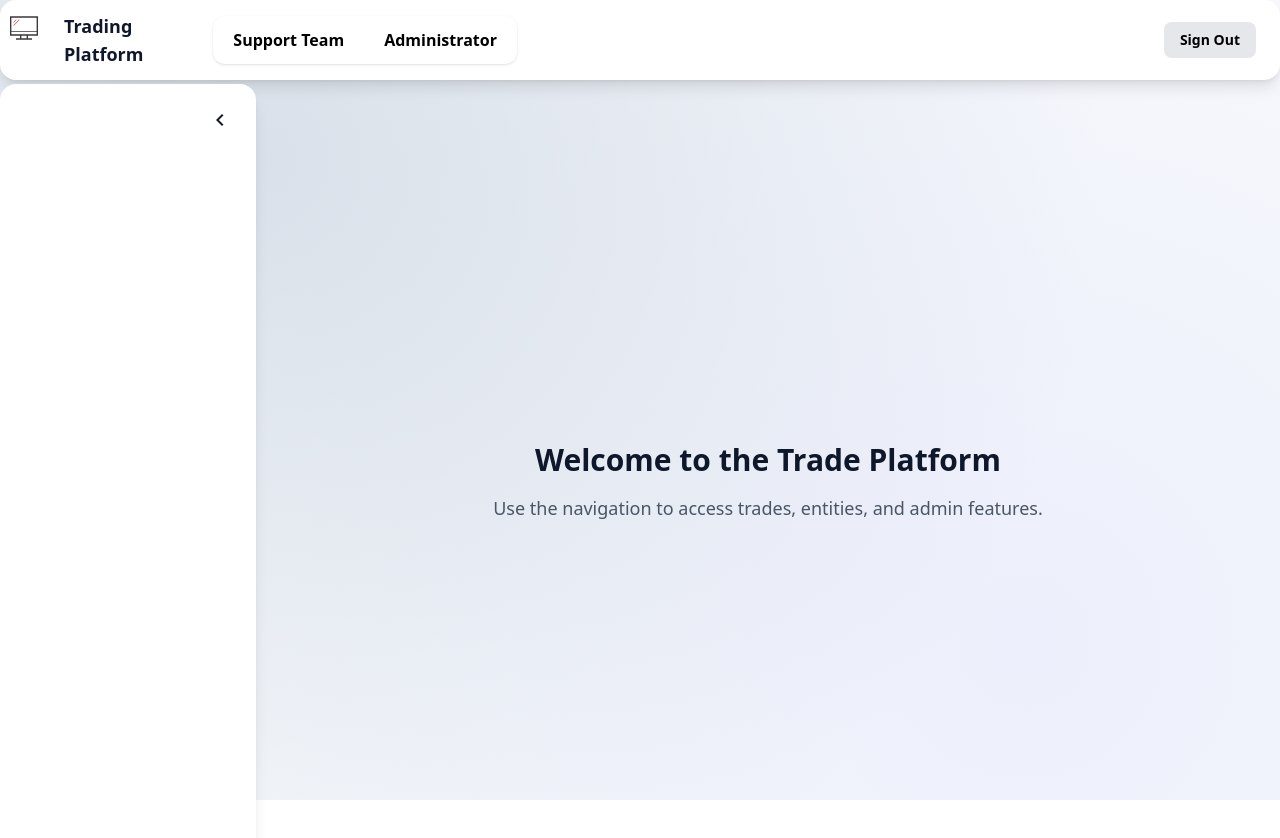
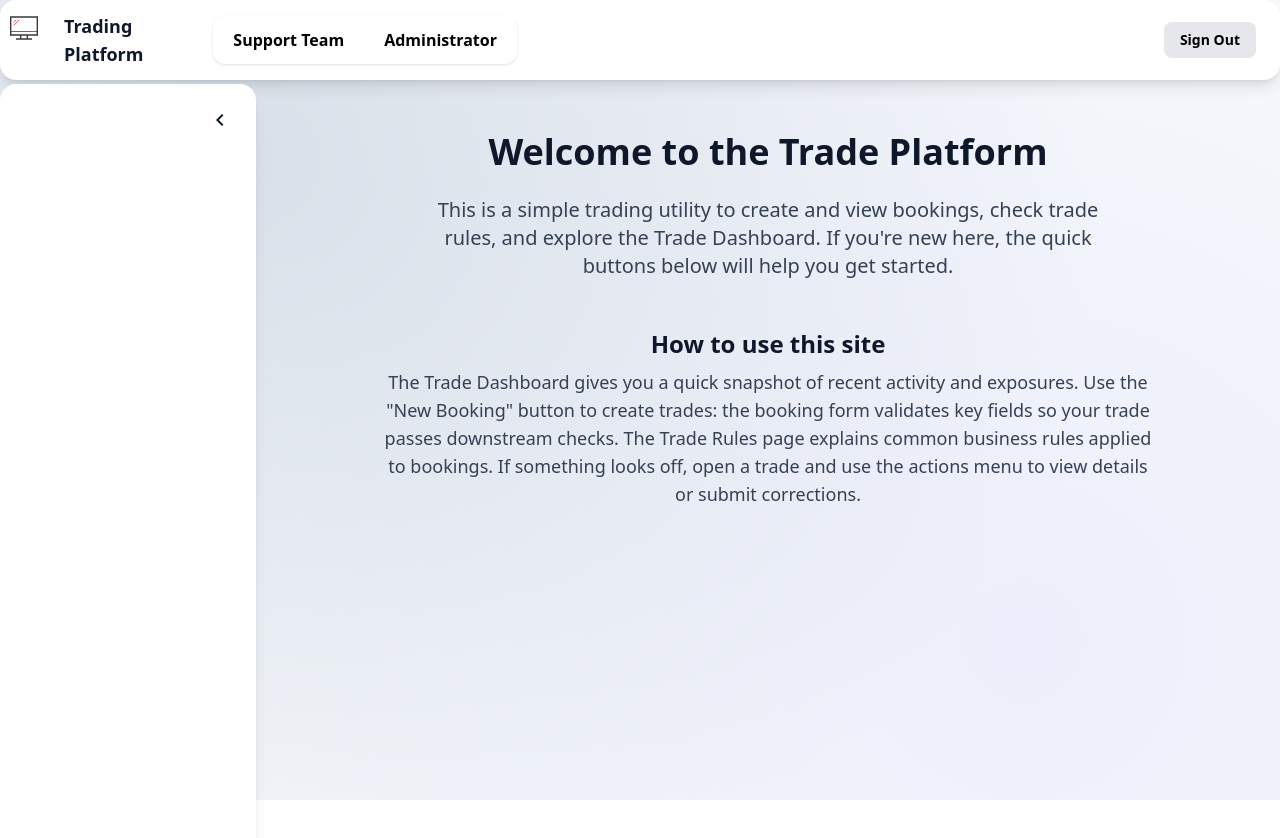
Before and after one commit to SakSal-tech/trade-capture-system, a React (Vite) app in the folder frontend/: page /home in a window 1280 px wide. Shown: the top 838 px of the page. Built offline with nearby package versions, Linux system fonts and the light colour scheme; sample sign-in values are in the browser's storage; what ag-grid-community would draw is missing.

Commit message:
no changes to frontend/src/components/HomeContent.tsx

```diff
--- a/frontend/src/components/HomeContent.tsx
+++ b/frontend/src/components/HomeContent.tsx
@@ -1,10 +1,40 @@
-import React  from "react";
+import React from "react";
 
-export const HomeContent:React.FC = () => {
-    return (
-        <div className="flex flex-col items-center justify-center w-full h-full">
-            <h1 className="text-3xl font-bold mb-4">Welcome to the Trade Platform</h1>
-            <p className="text-lg text-gray-600">Use the navigation to access trades, entities, and admin features.</p>
-        </div>
-    );
-}
+// ADDED: Home page quick actions (Search, New Booking, Trade Dashboard).
+// These buttons are simple navigation helpers for beginner-friendly demo
+// flows and link to the newly added Trade Dashboard route.
+//
+// NOTE: Previously this file contained local navigation helper functions
+// (goToNewBooking, goToSearch, goToDashboard) and a `useNavigate` import.
+// Those helpers were removed because they were not referenced anywhere and
+// caused ESLint `no-unused-vars` errors during `pnpm build`. Navigation
+// is implemented via the left-sidebar and routed components; if these
+// helpers are needed again they can be reintroduced in context where
+// they are actually used.
+
+export const HomeContent: React.FC = () => {
+  return (
+    <div className="flex flex-col items-center justify-start w-full h-full pt-12 space-y-6">
+      <h1 className="text-4xl font-bold">Welcome to the Trade Platform</h1>
+      <p className="text-xl text-gray-700 max-w-2xl text-center">
+        This is a simple trading utility to create and view bookings, check
+        trade rules, and explore the Trade Dashboard. If you&apos;re new here,
+        the quick buttons below will help you get started.
+      </p>
+
+      {/* Navigation buttons moved to the left sidebar for consistency across pages. */}
+
+      <div className="max-w-3xl text-center mt-6">
+        <h2 className="text-2xl font-semibold mb-2">How to use this site</h2>
+        <p className="text-lg text-gray-700">
+          The Trade Dashboard gives you a quick snapshot of recent activity and
+          exposures. Use the &quot;New Booking&quot; button to create trades:
+          the booking form validates key fields so your trade passes downstream
+          checks. The Trade Rules page explains common business rules applied to
+          bookings. If something looks off, open a trade and use the actions
+          menu to view details or submit corrections.
+        </p>
+      </div>
+    </div>
+  );
+};
```
